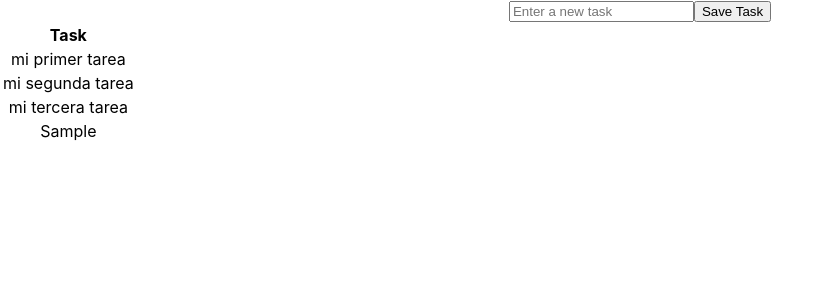
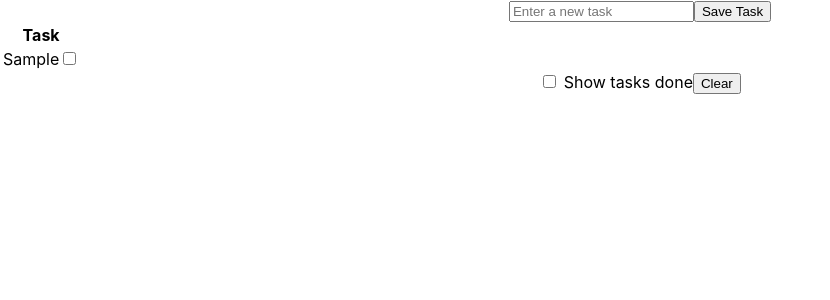
Before and after one commit to FabyGithub7481/react-app-localstorage, a React (Create React App) app: page / in a window 1280 px wide. Both pictures are taken after typing "Sample" into the empty fields and a click on the button "Save Task". Shown: the top 300 px of the page, without its empty margins (0-830 px from the left). Built offline with nearby package versions, Linux system fonts and the light colour scheme.

Commit message:
sin stylos

```diff
--- a/src/App.js
+++ b/src/App.js
@@ -1,37 +1,57 @@
-import TaskCreator from "./components/TaskCreator";
+import { TaskCreator } from "./components/TaskCreator";
 import "./App.css";
-import { useState } from "react";
+import { useEffect, useState } from "react";
+import { TaskTable } from "./components/TaskTable";
+import { VisibilityControl } from "./components/VisibilityControl";
 
 function App() {
-  const [taskItems, setTaskItems] = useState([
-    { name: "mi primer tarea", done: false },
-    { name: "mi segunda tarea", done: false },
-    { name: "mi tercera tarea", done: false },
-  ]);
+  const [taskItems, setTaskItems] = useState([]);
+  const [showCompleted, setShowCompleted] = useState(false);
+
+  useEffect(() => {
+    let data = localStorage.getItem("tasks");
+    if (data) {
+      setTaskItems(JSON.parse(data));
+    }
+  }, []);
+
+  useEffect(() => {
+    localStorage.setItem("tasks", JSON.stringify(taskItems));
+  }, [taskItems]);
 
   function createNewTask(taskName) {
     if (!taskItems.find((task) => task.name === taskName)) {
-      setTaskItems([...taskItems, { name: taskName, done: true }]);
+      setTaskItems([...taskItems, { name: taskName, done: false }]);
     }
+  }
+
+  function toggleTask(task) {
+    setTaskItems(
+      taskItems.map((t) => (t.name === task.name ? { ...t, done: !t.done } : t))
+    );
+  }
+
+  function cleanTasks() {
+    setTaskItems(taskItems.filter((t) => !t.done));
+    setShowCompleted(false)
   }
 
   return (
     <div className="App">
       <TaskCreator createNewTask={createNewTask} />
-      <table>
-        <thead>
-          <tr>
-            <th>Task</th>
-          </tr>
-        </thead>
-        <tbody>
-          {taskItems.map((taskItem) => (
-            <tr key={taskItem.name}>
-              <td>{taskItem.name}</td>
-            </tr>
-          ))}
-        </tbody>
-      </table>
+      <TaskTable tasks={taskItems} toggleTask={toggleTask} />
+      <VisibilityControl
+      isChecked={showCompleted}
+        setShowCompleted={(checked) => setShowCompleted(checked)}
+        cleanTasks={cleanTasks}
+      />
+      {showCompleted === true && (
+        <TaskTable
+          tasks={taskItems}
+          toggleTask={toggleTask}
+          showCompleted={showCompleted}
+        />
+      )}
     </div>
   );
 }
--- a/src/components/TaskCreator copy.js
+++ b/src/components/TaskCreator copy.js
@@ -7,7 +7,6 @@ function TaskCreator({createNewTask}) {
   const handleSubmit = (e) => {
     e.preventDefault();
     createNewTask(newTaskName);
-    localStorage.setItem("task", newTaskName);
     setNewTaskName("");
   };
 
--- a/src/components/TaskCreator.js
+++ b/src/components/TaskCreator.js
@@ -1,6 +1,6 @@
 import { useState } from "react";
 
-function TaskCreator({createNewTask}) {
+export const TaskCreator =({createNewTask}) => {
 //   console.log(props);
   const [newTaskName, setNewTaskName] = useState("");
 
@@ -18,10 +18,10 @@ function TaskCreator({createNewTask}) {
         placeholder="Enter a new task"
         value={newTaskName}
         onChange={(e) => setNewTaskName(e.target.value)}
+        autoFocus
+        onFocus={e=>e.currentTarget.select()}
       />
       <button>Save Task</button>
     </form>
   );
 }
-
-export default TaskCreator;
--- /dev/null
+++ b/src/components/TaskRow.js
@@ -0,0 +1,15 @@
+import React from 'react'
+
+export const TaskRow = ({taskItemTr , toggleTask}) => {
+  return (
+    <tr>
+    <td>
+    {taskItemTr.name}
+    <input type="checkbox"
+      checked={taskItemTr.done}
+      onChange={ () => toggleTask(taskItemTr)}
+    />
+    </td>
+  </tr>
+  )
+}
--- /dev/null
+++ b/src/components/TaskTable.js
@@ -0,0 +1,26 @@
+import React from "react";
+import { TaskRow } from "./TaskRow";
+
+export const TaskTable = ({ tasks, toggleTask, showCompleted = false }) => {
+  const taskTableRows = (doneValue) => {
+
+
+    return tasks.filter(t=> t.done===doneValue).map((taskItem) => (
+      <TaskRow
+        taskItemTr={taskItem}
+        key={taskItem.name}
+        toggleTask={toggleTask}
+      />
+    ));
+  };
+  return (
+    <table>
+      <thead>
+        <tr>
+          <th>Task</th>
+        </tr>
+      </thead>
+      <tbody>{taskTableRows(showCompleted)}</tbody>
+    </table>
+  );
+};
--- /dev/null
+++ b/src/components/VisibilityControl.js
@@ -0,0 +1,24 @@
+import React from "react";
+
+export const VisibilityControl = ({isChecked, setShowCompleted, cleanTasks}) => {
+
+    function handleDelete() {
+        if (window.confirm('Are you sure you want to delete it?')) {
+            cleanTasks()
+        }
+
+    }
+    return (
+    <div>
+      <input
+        type="checkbox"
+        checked={isChecked}
+        onChange={(e) => setShowCompleted(e.target.checked)}
+      />{" "}
+      <label>Show tasks done</label>
+      <button onClick={handleDelete}>
+        Clear
+      </button>
+    </div>
+  );
+};
--- a/src/index.js
+++ b/src/index.js
@@ -5,9 +5,7 @@ import App from './App';
 
 const root = ReactDOM.createRoot(document.getElementById('root'));
 root.render(
-  <React.StrictMode>
     <App />
-  </React.StrictMode>
 );
 
 // If you want to start measuring performance in your app, pass a function
```
